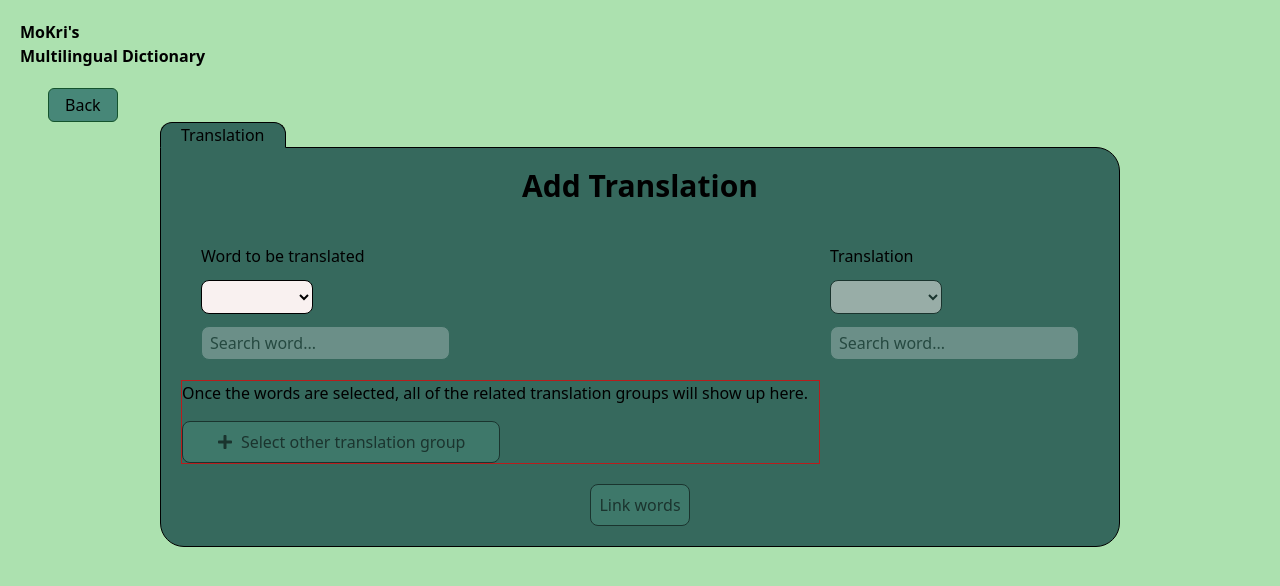
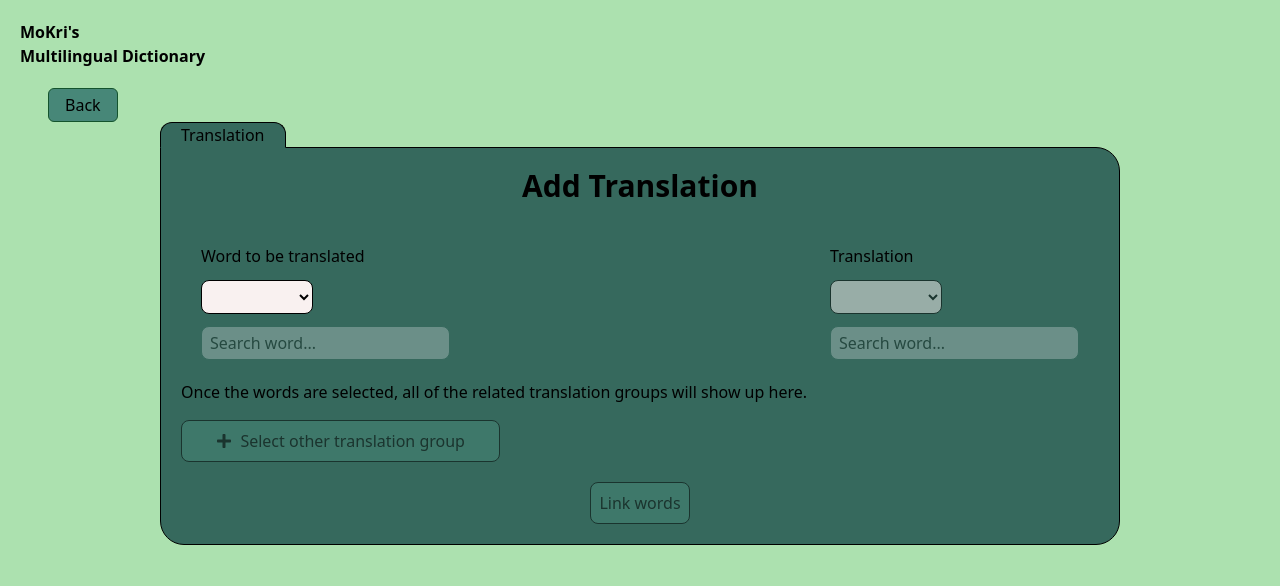
Before and after one commit to MoKrisz/MoKri-s-Multilingual-Dictionary-React-FE, a React (Vite) app: page /menu/translation in a window 1280 px wide. Shown: the top 586 px of the page. Built offline with nearby package versions, Linux system fonts and the light colour scheme.

Commit message:
refact: remove border from translation group list in translation component

```diff
--- a/src/features/Translations/components/Translation.tsx
+++ b/src/features/Translations/components/Translation.tsx
@@ -268,7 +268,7 @@ const Translation: React.FC = () => {
           <AutofillSearchBar languageId={language2Id} onFill={setWord2} />
         </div>
       </div>
-      <div className="flex flex-col border border-red-700 w-2/3 m-5 gap-4">
+      <div className="flex flex-col w-2/3 m-5 gap-4">
         {translationGroupListContent}
         <Button
           extraStyle="flex items-center gap-2 justify-center w-2/4"
```
